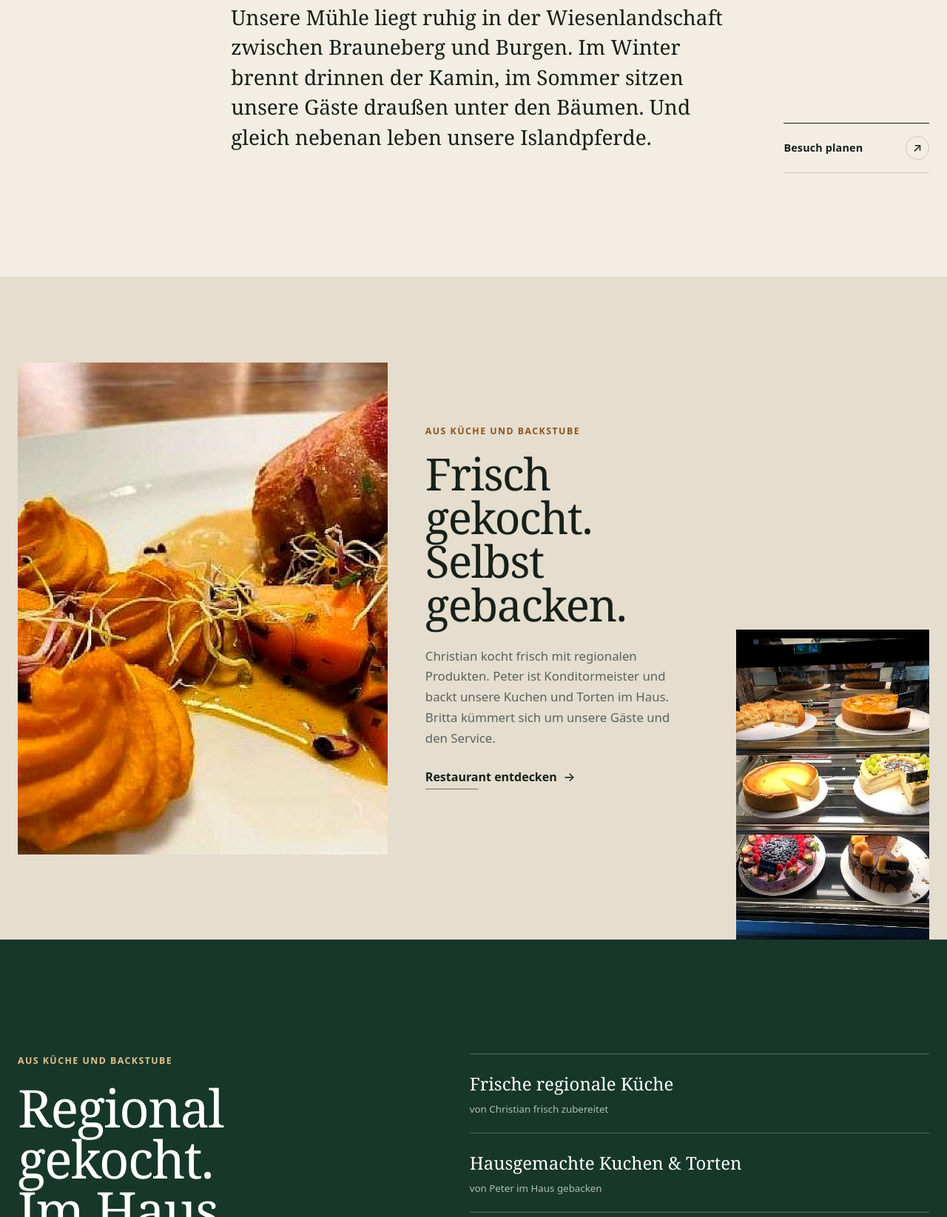
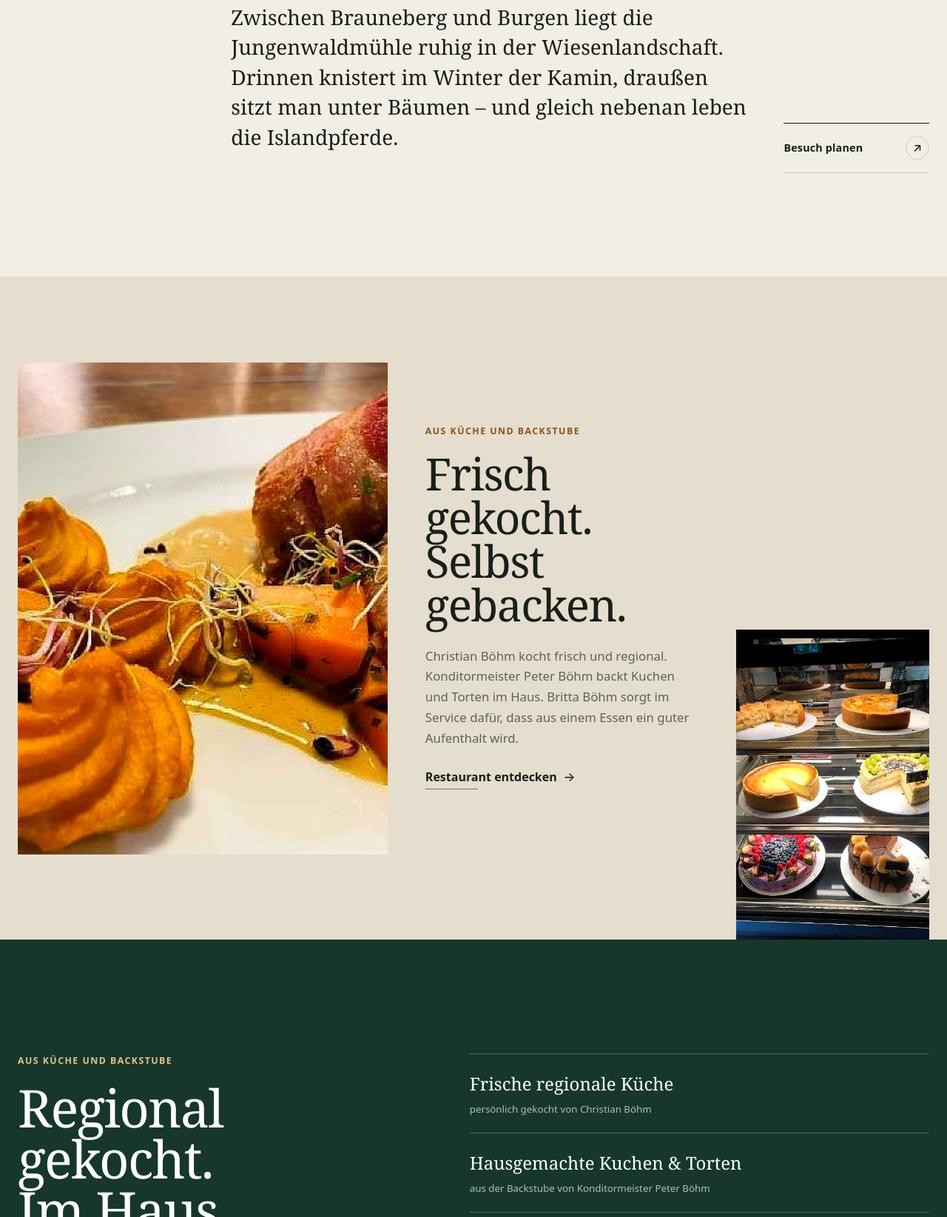
Before and after one commit to hapo3005/jungenwaldmuehle_neu, an Eleventy site: page src/index.njk in a window 1280 px wide. Shown: the part 1155-2800 px from the top of the page at 74% size. Built offline with nearby package versions, Linux system fonts and the light colour scheme; Eleventy itself is replaced by a stand-in of ours; files that its build step writes are made by us from their sources.

Commit message:
Gastgeberstimmen-Überarbeitung zurücknehmen

```diff
--- a/src/index.njk
+++ b/src/index.njk
@@ -20,7 +20,7 @@ imageSizes: "100vw"
       <div class="home-hero-copy">
         <p class="kicker light">Restaurant & Hofcafé bei Brauneberg</p>
         <h1 id="hero-title">Raus an die Mosel.<br>Rein in die Mühle.</h1>
-        <p>Bei uns gibt es frisch gekochte regionale Küche, Kuchen aus eigener Herstellung und einen Platz im Grünen, an dem man gerne länger bleibt.</p>
+        <p>Frisch gekochte regionale Küche, Kuchen aus eigener Herstellung und ein Platz im Grünen, an dem man gerne länger bleibt.</p>
         <div class="actions">
           <a class="btn btn-light btn-call" href="tel:+4965347493854" aria-label="Tisch telefonisch reservieren">Tisch reservieren</a>
           <a class="text-link light" href="restaurant.html#speisekarte">Küche entdecken</a>
@@ -40,7 +40,7 @@ imageSizes: "100vw"
       <p class="kicker">Eine restaurierte Wassermühle</p>
       <div>
         <h2>Ein Ausflugsziel<br>mit eigenem Charakter.</h2>
-        <p class="lead">Unsere Mühle liegt ruhig in der Wiesenlandschaft zwischen Brauneberg und Burgen. Im Winter brennt drinnen der Kamin, im Sommer sitzen unsere Gäste draußen unter den Bäumen. Und gleich nebenan leben unsere Islandpferde.</p>
+        <p class="lead">Zwischen Brauneberg und Burgen liegt die Jungenwaldmühle ruhig in der Wiesenlandschaft. Drinnen knistert im Winter der Kamin, draußen sitzt man unter Bäumen – und gleich nebenan leben die Islandpferde.</p>
       </div>
       <a class="round-link" href="kontakt.html" aria-label="Anfahrt und Kontakt ansehen"><span>Besuch planen</span><span class="round-link-icon" aria-hidden="true">↗</span></a>
     </div>
@@ -54,7 +54,7 @@ imageSizes: "100vw"
       <div class="food-copy">
         <p class="kicker">Aus Küche und Backstube</p>
         <h2>Frisch gekocht.<br>Selbst gebacken.</h2>
-        <p>Christian kocht frisch mit regionalen Produkten. Peter ist Konditormeister und backt unsere Kuchen und Torten im Haus. Britta kümmert sich um unsere Gäste und den Service.</p>
+        <p>Christian Böhm kocht frisch und regional. Konditormeister Peter Böhm backt Kuchen und Torten im Haus. Britta Böhm sorgt im Service dafür, dass aus einem Essen ein guter Aufenthalt wird.</p>
         <a class="text-link" href="restaurant.html">Restaurant entdecken</a>
       </div>
       <figure class="food-cake">
@@ -71,8 +71,8 @@ imageSizes: "100vw"
         <h2>Regional gekocht.<br>Im Haus gebacken.</h2>
       </div>
       <div class="menu-lines">
-        <p><span>Frische regionale Küche</span><small>von Christian frisch zubereitet</small></p>
-        <p><span>Hausgemachte Kuchen & Torten</span><small>von Peter im Haus gebacken</small></p>
+        <p><span>Frische regionale Küche</span><small>persönlich gekocht von Christian Böhm</small></p>
+        <p><span>Hausgemachte Kuchen & Torten</span><small>aus der Backstube von Konditormeister Peter Böhm</small></p>
         <p><span>Aktuelles Angebot</span><small>Gerichte und Preise können saisonal wechseln</small></p>
         <a class="btn btn-light" href="restaurant.html#speisekarte">Speisekarte ansehen</a>
       </div>
@@ -84,7 +84,7 @@ imageSizes: "100vw"
       <div class="horses-copy">
         <p class="kicker">Was diesen Ort unverwechselbar macht</p>
         <h2>Die Pferde gehören zur Mühle.</h2>
-        <p>Der Ponyhof und unsere Islandpferde gehören zu unserem Alltag. Familien können die Pferde kennenlernen. Für Reitinteressierte und Pferdefreunde bieten wir Unterricht, Ausbildung, Pension und persönliche Beratung.</p>
+        <p>Der Ponyhof und die Islandpferde sind kein Dekor, sondern Teil des Lebens hier. Familien können Pferde erleben; Reitinteressierte und Pferdefreunde finden eigene, persönlich abgestimmte Angebote.</p>
         <a class="home-event" href="reitschule.html#termine">
           <span>12. & 14. Oktober 2026</span>
           <strong>Tagesfreizeit „Rund um das Pferd“</strong>
```
